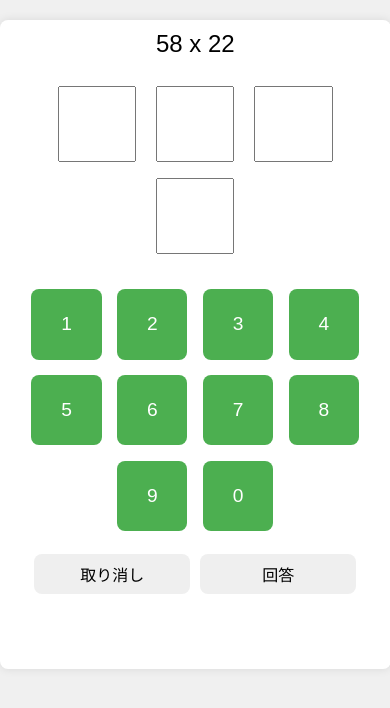
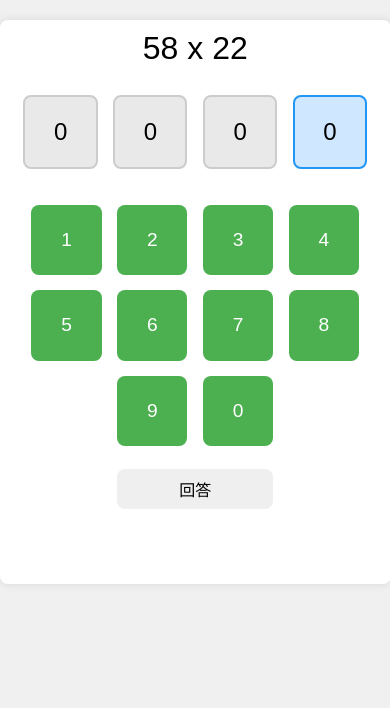
Before and after one commit to yoshiko-kulala/MyGame, a plain HTML site: page index.html in a window 390 px wide. Both pictures are taken after a click on the button "スタート". Drawn offline with Linux system fonts and the light colour scheme.

Commit message:
index.html の更新 入力欄の更新

```diff
--- a/index.html
+++ b/index.html
@@ -4,7 +4,6 @@
   <meta charset="UTF-8">
   <title>掛け算練習ゲーム</title>
   <style>
-    /* 共通スタイル */
     body {
       font-family: sans-serif;
       text-align: center;
@@ -28,8 +27,9 @@
       font-size: 2em;
       margin-bottom: 20px;
     }
-    /* 各桁入力欄 */
     .digit-input-container {
+      display: flex;
+      justify-content: center;
       margin-bottom: 20px;
     }
     .digit-input {
@@ -37,7 +37,17 @@
       height: 60px;
       font-size: 2em;
       text-align: center;
+      line-height: 60px;
       margin: 5px;
+      border: 2px solid #ccc;
+      border-radius: 8px;
+      background: #e9e9e9;
+      cursor: pointer;
+      user-select: none;
+    }
+    .digit-input.active {
+      border-color: #2196F3;
+      background: #d0e8ff;
     }
     .buttons {
       display: flex;
@@ -93,13 +103,11 @@
         margin: 20px auto;
         padding: 10px;
       }
-      .problem {
-        font-size: 1.5em;
-      }
       .digit-input {
         width: 18vw;
         height: 18vw;
         font-size: 1.5em;
+        line-height: 18vw;
         margin: 2vw;
       }
       .buttons button {
@@ -133,10 +141,10 @@
   <div id="gameScreen" class="container" style="display: none;">
     <div class="problem" id="problem">問題がここに表示されます</div>
     <div class="digit-input-container">
-      <input type="text" class="digit-input" maxlength="1" data-index="0">
-      <input type="text" class="digit-input" maxlength="1" data-index="1">
-      <input type="text" class="digit-input" maxlength="1" data-index="2">
-      <input type="text" class="digit-input" maxlength="1" data-index="3">
+      <div class="digit-input active" data-index="3">0</div>
+      <div class="digit-input" data-index="2">0</div>
+      <div class="digit-input" data-index="1">0</div>
+      <div class="digit-input" data-index="0">0</div>
     </div>
     <div class="buttons">
       <button data-number="1">1</button>
@@ -151,18 +159,9 @@
       <button data-number="0">0</button>
     </div>
     <div class="control-buttons">
-      <button id="clearButton">取り消し</button>
       <button id="submitButton">回答</button>
     </div>
     <div class="message" id="message"></div>
-  </div>
-
-  <!-- 結果画面 -->
-  <div id="resultScreen" class="container" style="display: none;">
-    <h2>ゲーム終了！</h2>
-    <p id="finalScore">あなたのスコア: 0 / 10</p>
-    <p id="finalTime">解答時間: 0秒</p>
-    <button id="restartButton">もう一度プレイ</button>
   </div>
 
   <script>
@@ -170,10 +169,10 @@
     let currentProblemIndex = 0;
     let score = 0;
     let startTime = null;
+    let activeIndex = 3;  // 初期状態は1の位
 
     const homeScreen = document.getElementById('homeScreen');
     const gameScreen = document.getElementById('gameScreen');
-    const resultScreen = document.getElementById('resultScreen');
     const problemElement = document.getElementById('problem');
     const messageElement = document.getElementById('message');
     const digitInputs = document.querySelectorAll('.digit-input');
@@ -198,39 +197,40 @@
 
     function showProblem() {
       problemElement.textContent = `${problems[currentProblemIndex].a} x ${problems[currentProblemIndex].b}`;
-      digitInputs.forEach(input => input.value = '');
+      digitInputs.forEach(input => input.textContent = '0');
+      setActiveDigit(3);
     }
 
+    function setActiveDigit(index) {
+      digitInputs.forEach(input => input.classList.remove('active'));
+      digitInputs[index].classList.add('active');
+      activeIndex = index;
+    }
+
+    digitInputs.forEach((input, index) => {
+      input.addEventListener('click', () => setActiveDigit(index));
+    });
+
+    numberButtons.forEach(button => {
+      button.addEventListener('click', () => {
+        digitInputs[activeIndex].textContent = button.dataset.number;
+      });
+    });
+
     document.getElementById('submitButton').addEventListener('click', () => {
-      let userAnswer = Array.from(digitInputs).map(input => input.value).join('');
-      if (userAnswer.length < 4 || userAnswer.includes('')) {
-        messageElement.textContent = "4桁全て入力してください";
-        return;
-      }
+      let userAnswer = Array.from(digitInputs).map(input => input.textContent).join('');
       if (userAnswer === problems[currentProblemIndex].answer) score++;
       currentProblemIndex++;
       setTimeout(() => {
-        currentProblemIndex < problems.length ? showProblem() : endGame();
+        currentProblemIndex < problems.length ? showProblem() : alert(`スコア: ${score}/10`);
       }, 1500);
     });
-
-    function endGame() {
-      gameScreen.style.display = "none";
-      resultScreen.style.display = "block";
-      document.getElementById('finalScore').textContent = `あなたのスコア: ${score} / 10`;
-      document.getElementById('finalTime').textContent = `解答時間: ${Math.floor((new Date() - startTime) / 1000)}秒`;
-    }
 
     document.getElementById('startButton').addEventListener('click', () => {
       homeScreen.style.display = "none";
       gameScreen.style.display = "block";
       initGame();
     });
-
-    document.getElementById('restartButton').addEventListener('click', () => {
-      resultScreen.style.display = "none";
-      homeScreen.style.display = "block";
-    });
   </script>
 </body>
 </html>
```
